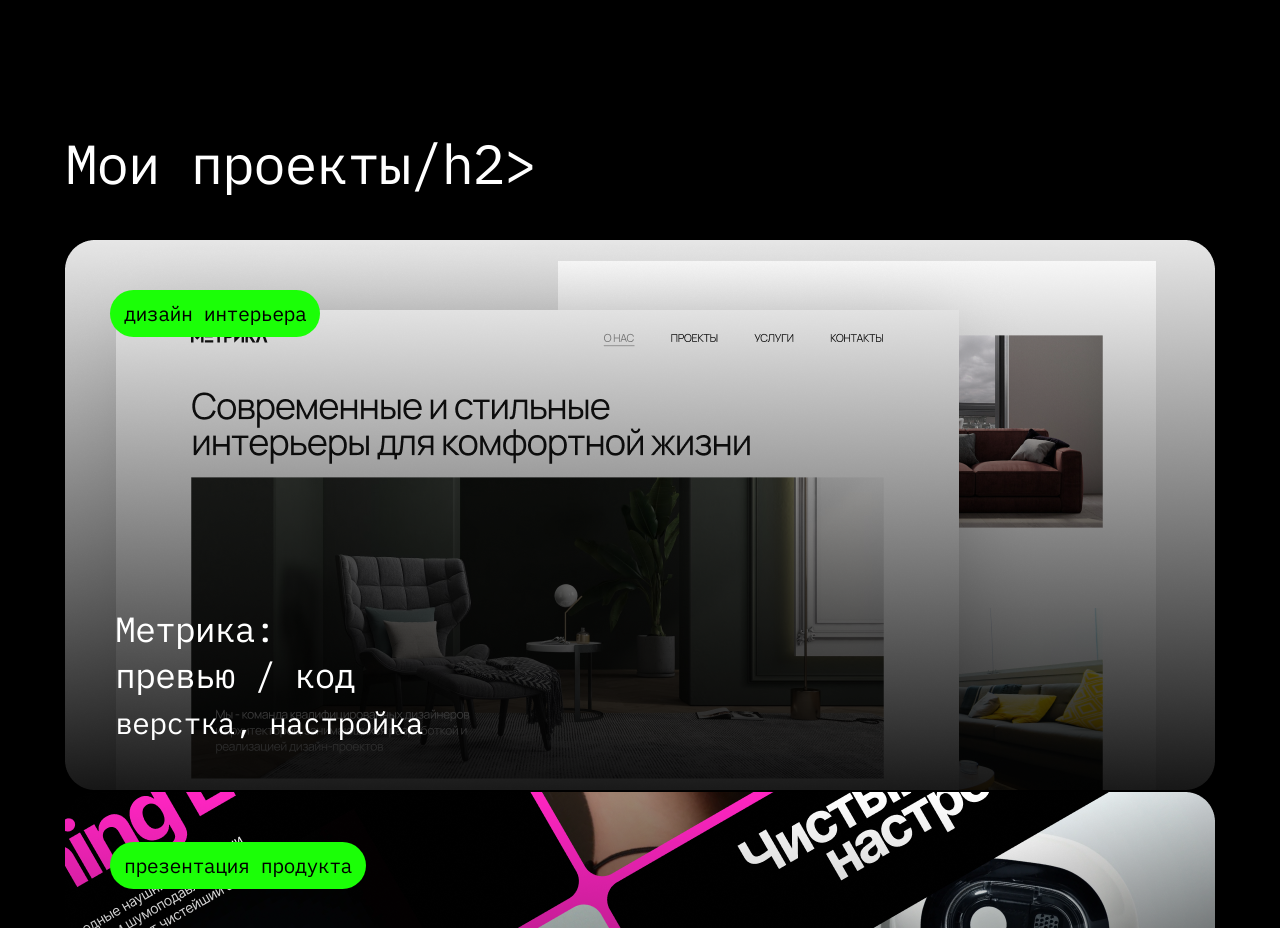
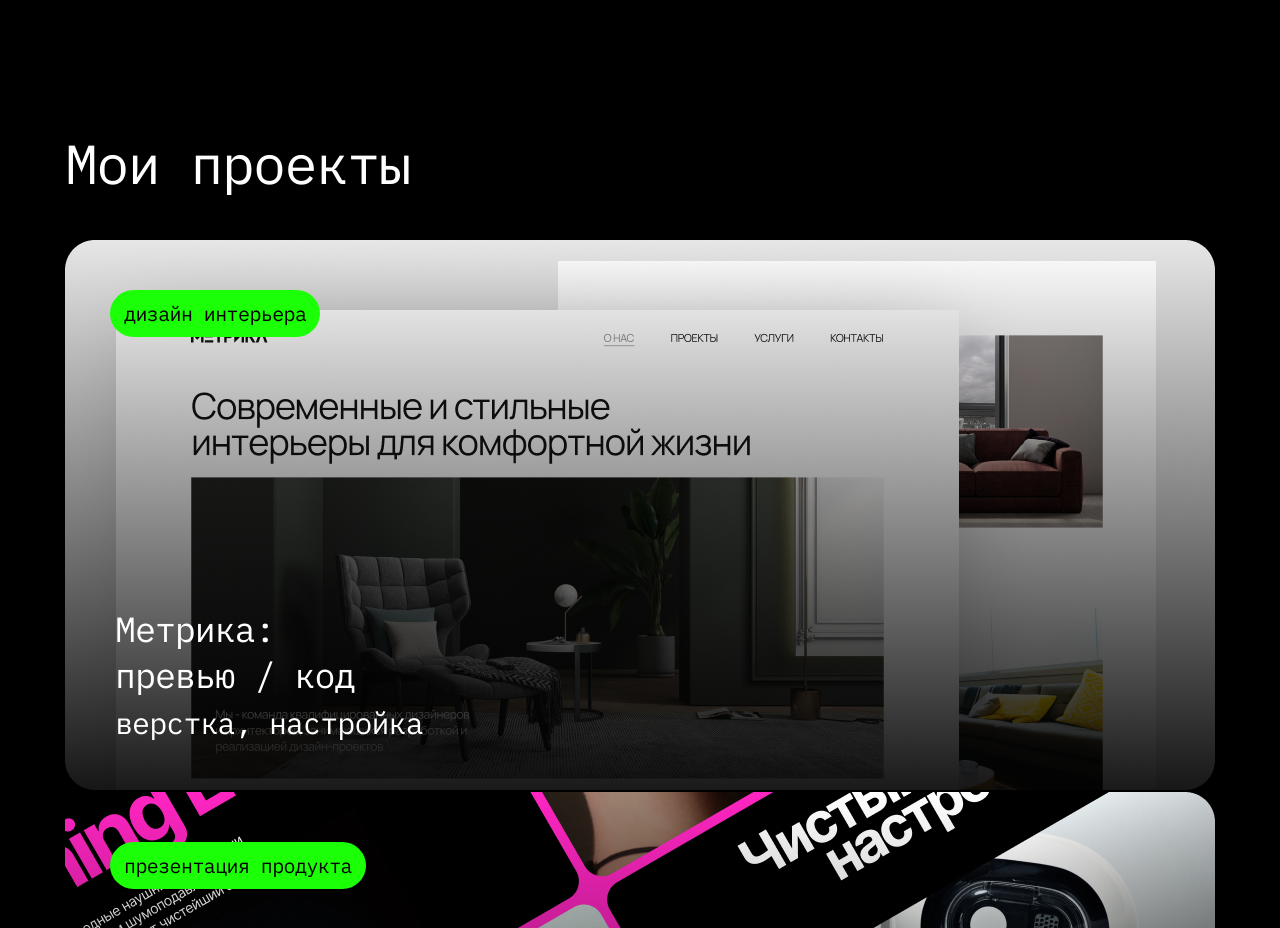
Before and after one commit to valentinats/portfolio, a plain HTML site: page index.html in a window 1280 px wide. Shown: the part 880-1808 px from the top of the page. Drawn offline with Linux system fonts and the light colour scheme.

Commit message:
Update index.html

```diff
--- a/index.html
+++ b/index.html
@@ -66,7 +66,7 @@
   <section class="portfolio" id="portfolio">
       <div class="container">
         <div class="portfolio-title">
-          <h2>Мои проекты/h2>
+          <h2>Мои проекты</h2>
         </div>
         <ul class="portfolio-items">
           <li class="portfolio-item">
```
